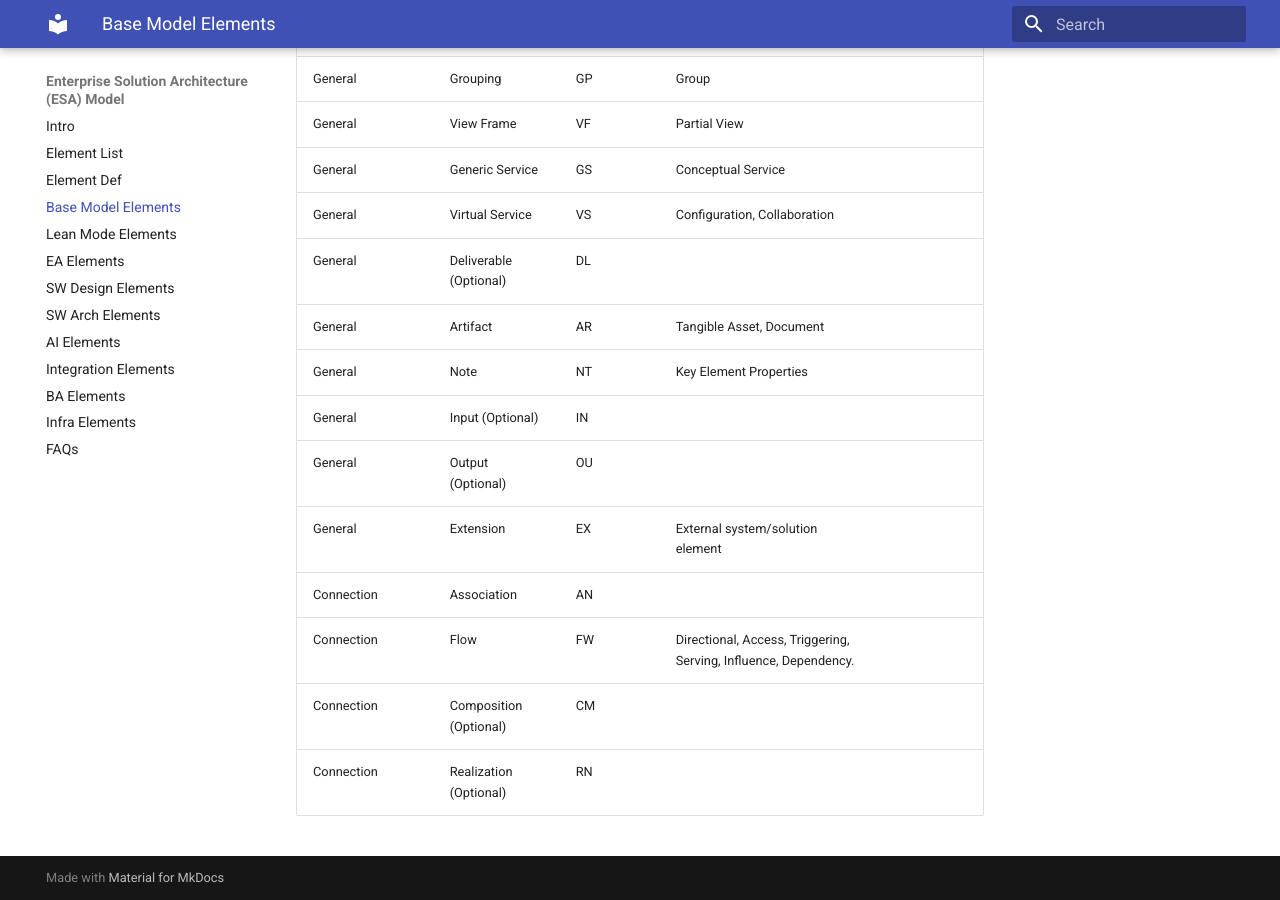
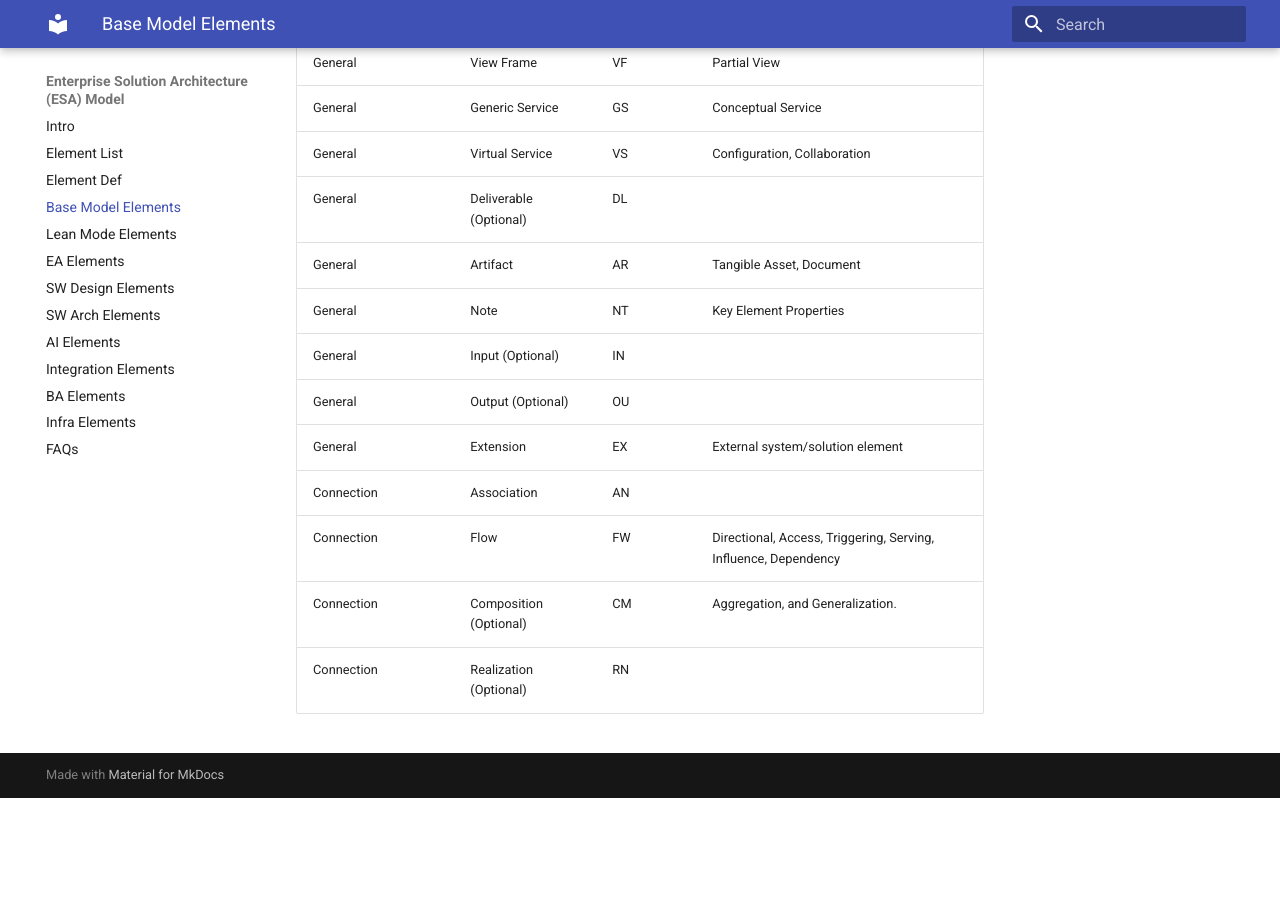
Before and after one commit to seniorgu/esa, an MkDocs documentation site: the page built from docs/esa-base-elements.md, in a window 1280 px wide and 900 px high, scrolled down 1741 px. Built offline with MkDocs 1.6.1 and Material for MkDocs 9.7.7, drawn with Linux system fonts in a browser that asks for light colours; after the commit the page ends 2539 px from its top, so only the background shows below that.

Commit message:
Update esa-base-elements.md

```diff
--- a/docs/esa-base-elements.md
+++ b/docs/esa-base-elements.md
@@ -1,46 +1,46 @@
 # Enterprise Solution Architecture (ESA) Foundational (Base) Model Elements
 
-| Category                     | Element                 | Prefix | Implication                                                        | Base Mapping |
-| ---------------------------- | ----------------------- | ------ | ------------------------------------------------------------------ | ------------ |
-| Intent & Metrics             | Intent  (Optional)      | IT     | Value, Objective                                                   |              |
-| Intent & Metrics             | Capability              | CP     | Value, Service  Capability                                         |              |
-| Intent & Metrics             | Use Case                | UC     | Case Scenario,  User Story                                         |              |
-| Intent & Metrics             | Principle               | PR     | Policy                                                             |              |
-| Intent & Metrics             | Risk                    | RK     | Constraints                                                        |              |
-| Intent & Metrics             | Requirement             | RQ     | Non-Functional  Requirement, Rule                                  |              |
-| Intent & Metrics             | Key Choice              | KC     | Key Decision and  Consideration                                    |              |
-| Intent & Metrics             | Governance              | GV     | Validation                                                         |              |
-| Functional -Application      | Access  Interface       | UI     | GUI, CLI, Voice,  Media                                            |              |
-| Functional / Application     | App Logic               | AS     |                                                                    |              |
-| Functional / Application     | Data Service            | DS     | Data Object, Data  Federation                                      |              |
-| Functional / Application     | Technical  Service      | TS     | Utility Service                                                    |              |
-| Functional / Application     | Interface               | SI     | Service  Interface, API                                            |              |
-| Functional / Application     | Service  Component      | SC     |                                                                    |              |
-| Functional / Application     | Application             | AP     |                                                                    |              |
-| Operational / Infrastructure | Deployment  Package     | DP     | Deployment Unit                                                    |              |
-| Operational / Infrastructure | Data Store              | DB     |                                                                    |              |
-| Operational / Infrastructure | Middleware              | MW     |                                                                    |              |
-| Operational / Infrastructure | Node                    | ND     |                                                                    |              |
-| Operational / Infrastructure | System                  | SY     | Device                                                             |              |
-| Operational / Infrastructure | Network                 | NW     |                                                                    |              |
-| Operational / Infrastructure | Location                | LO     |                                                                    |              |
-| General                      | Role                    | RO     | Actor,  Stakeholder                                                |              |
-| General                      | Task                    | TK     | Activity, State                                                    |              |
-| General                      | Process                 | PS     | Workflow,  Composite Service                                       |              |
-| General                      | Domain                  | DM     | Bounded Context,  Platform, Zone, etc.                             |              |
-| General                      | Grouping                | GP     | Group                                                              |              |
-| General                      | View Frame              | VF     | Partial View                                                       |              |
-| General                      | Generic Service         | GS     | Conceptual  Service                                                |              |
-| General                      | Virtual Service         | VS     | Configuration,  Collaboration                                      |              |
-| General                      | Deliverable  (Optional) | DL     |                                                                    |              |
-| General                      | Artifact                | AR     | Tangible Asset,  Document                                          |              |
-| General                      | Note                    | NT     | Key Element  Properties                                            |              |
-| General                      | Input  (Optional)       | IN     |                                                                    |              |
-| General                      | Output  (Optional)      | OU     |                                                                    |              |
-| General                      | Extension               | EX     | External  system/solution element                                  |              |
-| Connection                   | Association             | AN     |                                                                    |              |
-| Connection                   | Flow                    | FW     | Directional,  Access, Triggering, Serving,  Influence, Dependency. |              |
-| Connection                   | Composition  (Optional) | CM     |                                                                    |              |
-| Connection                   | Realization  (Optional) | RN     |                                                                    |              |
+| Category                     | Element                 | Prefix | Implication                                                       |
+| ---------------------------- | ----------------------- | ------ | ----------------------------------------------------------------- |
+| Intent & Metrics             | Intent  (Optional)      | IT     | Value, Objective                                                  |
+| Intent & Metrics             | Capability              | CP     | Value, Service  Capability                                        |
+| Intent & Metrics             | Use Case                | UC     | Case Scenario,  User Story                                        |
+| Intent & Metrics             | Principle               | PR     | Policy                                                            |
+| Intent & Metrics             | Risk                    | RK     | Constraints                                                       |
+| Intent & Metrics             | Requirement             | RQ     | Non-Functional  Requirement, Rule                                 |
+| Intent & Metrics             | Key Choice              | KC     | Key Decision and  Consideration                                   |
+| Intent & Metrics             | Governance              | GV     | Validation                                                        |
+| Functional -Application      | Access  Interface       | UI     | GUI, CLI, Voice,  Media                                           |
+| Functional / Application     | App Logic               | AS     |                                                                   |
+| Functional / Application     | Data Service            | DS     | Data Object, Data  Federation                                     |
+| Functional / Application     | Technical  Service      | TS     | Utility Service                                                   |
+| Functional / Application     | Interface               | SI     | Service  Interface, API                                           |
+| Functional / Application     | Service  Component      | SC     |                                                                   |
+| Functional / Application     | Application             | AP     |                                                                   |
+| Operational / Infrastructure | Deployment  Package     | DP     | Deployment Unit                                                   |
+| Operational / Infrastructure | Data Store              | DB     |                                                                   |
+| Operational / Infrastructure | Middleware              | MW     |                                                                   |
+| Operational / Infrastructure | Node                    | ND     |                                                                   |
+| Operational / Infrastructure | System                  | SY     | Device                                                            |
+| Operational / Infrastructure | Network                 | NW     |                                                                   |
+| Operational / Infrastructure | Location                | LO     |                                                                   |
+| General                      | Role                    | RO     | Actor,  Stakeholder                                               |
+| General                      | Task                    | TK     | Activity, State                                                   |
+| General                      | Process                 | PS     | Workflow,  Composite Service                                      |
+| General                      | Domain                  | DM     | Bounded Context,  Platform, Zone, etc.                            |
+| General                      | Grouping                | GP     | Group                                                             |
+| General                      | View Frame              | VF     | Partial View                                                      |
+| General                      | Generic Service         | GS     | Conceptual  Service                                               |
+| General                      | Virtual Service         | VS     | Configuration,  Collaboration                                     |
+| General                      | Deliverable  (Optional) | DL     |                                                                   |
+| General                      | Artifact                | AR     | Tangible Asset,  Document                                         |
+| General                      | Note                    | NT     | Key Element  Properties                                           |
+| General                      | Input  (Optional)       | IN     |                                                                   |
+| General                      | Output  (Optional)      | OU     |                                                                   |
+| General                      | Extension               | EX     | External  system/solution element                                 |
+| Connection                   | Association             | AN     |                                                                   |
+| Connection                   | Flow                    | FW     | Directional,  Access, Triggering, Serving,  Influence, Dependency |
+| Connection                   | Composition  (Optional) | CM     | Aggregation, and Generalization.                                  |
+| Connection                   | Realization  (Optional) | RN     |                                                                   |
 
 #
```
